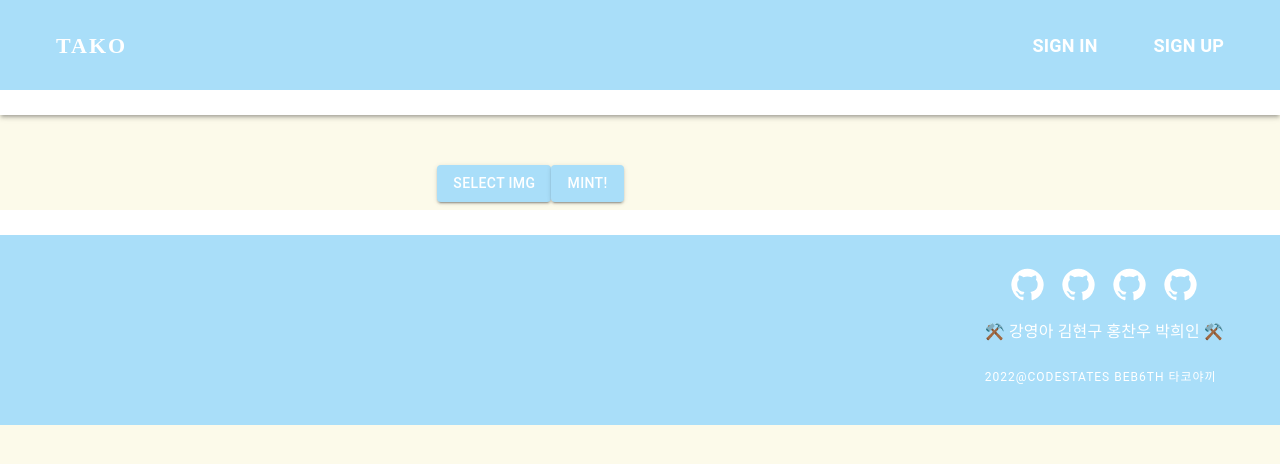
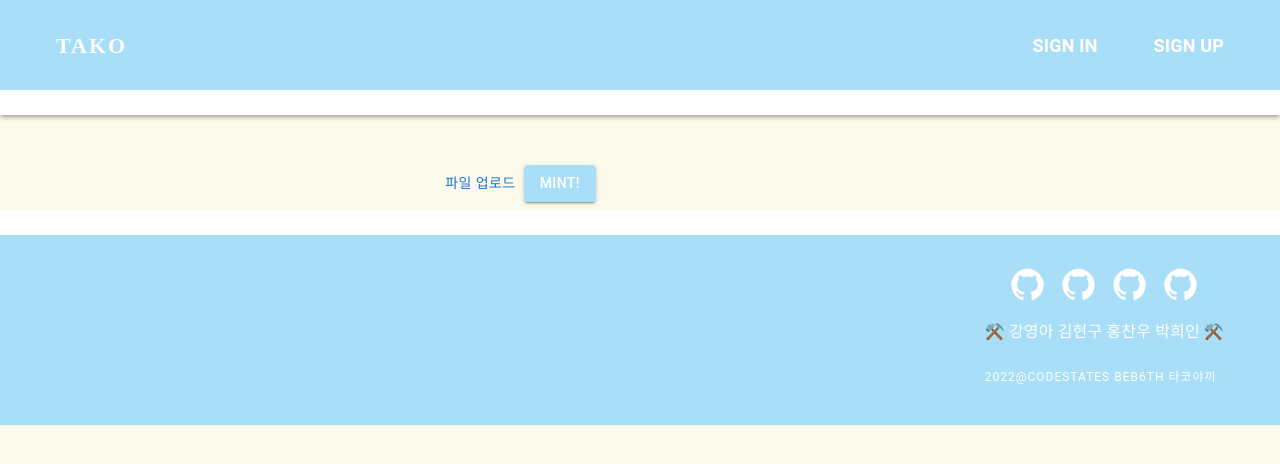
Before and after one commit to Ellie-kang/BEB-06-SECOND-02, a React (Create React App) app in the folder client/: page /mint in a window 1280 px wide. Shown: the top 464 px of the page. Built offline with nearby package versions, Linux system fonts and the light colour scheme; a web font is replaced by a local one.

Commit message:
file bugfix

```diff
--- a/client/src/Pages/MintPage.js
+++ b/client/src/Pages/MintPage.js
@@ -14,6 +14,7 @@ const MintPage = () => {
   const [nftImg, setNftImg] = useState(undefined);
 
   const handleMint = async () => {
+    console.log(nftImg)
     try {
       const image = new File([nftImg], "nft", {type:"image/.jpeg"});
 
@@ -62,8 +63,21 @@ const MintPage = () => {
       return;
     }
     if (e.target.files) {
+      console.log(e.target.files)
       setNftImg(e.target.files[0]);
+
     }
+  };
+
+  const fileInput = React.useRef(null);
+
+  const handleButtonClick = e => {
+    fileInput.current.click();
+  };
+
+  const handleChange = e => {
+    console.log(e.target.files[0]);
+    setNftImg(e.target.files[0]);
   };
 
 /*   async function fileFromPath(filePath) {
@@ -80,23 +94,11 @@ const MintPage = () => {
         <Grid item xs={4}>
           <Box component='img' src={nftImg} alt=""></Box>
           <Box>
-            <Button
-            variant='contained'
-            component='label'
-            sx={{
-              bgcolor: '#a9def9',
-              '&.MuiButtonBase-root:hover': {
-                bgcolor: '#a9def9'
-              }
-            }}
-            >
-            Select Img
-            <input
-              type='file'
-              hidden
-              onChange={handleChangeImage}
-            />
-            </Button>
+          <Button onClick={handleButtonClick}>파일 업로드</Button>
+      <input type="file"
+             ref={fileInput}
+             onChange={handleChange}
+             style={{ display: "none" }} />
             <Button
             variant='contained'
             component='label'
--- a/client/src/components/AccountComponents/AccountNft.js
+++ b/client/src/components/AccountComponents/AccountNft.js
@@ -9,8 +9,8 @@ const AccountNft = () => {
   const options = {method: 'GET'};
   const [nftlist, setNftlist] = useState([]);
   //
-  useEffect(async () => {
-    await fetch(`https://testnets-api.opensea.io/api/v1/assets?owner=${address}&order_direction=desc&offset=0&limit=20&include_orders=false`, options)
+  useEffect(() => {
+    fetch(`https://testnets-api.opensea.io/api/v1/assets?owner=${address}&order_direction=desc&offset=0&limit=20&include_orders=false`, options)
       .then(response => response.json())
       .then((response) => {
         console.log(response.assets)
```
